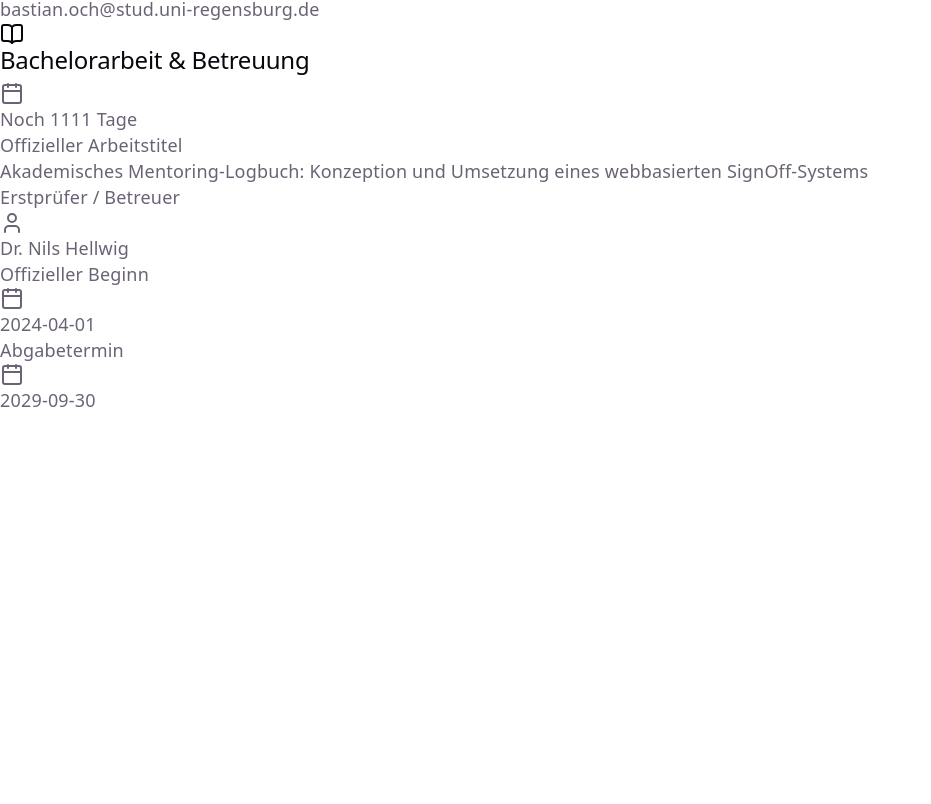
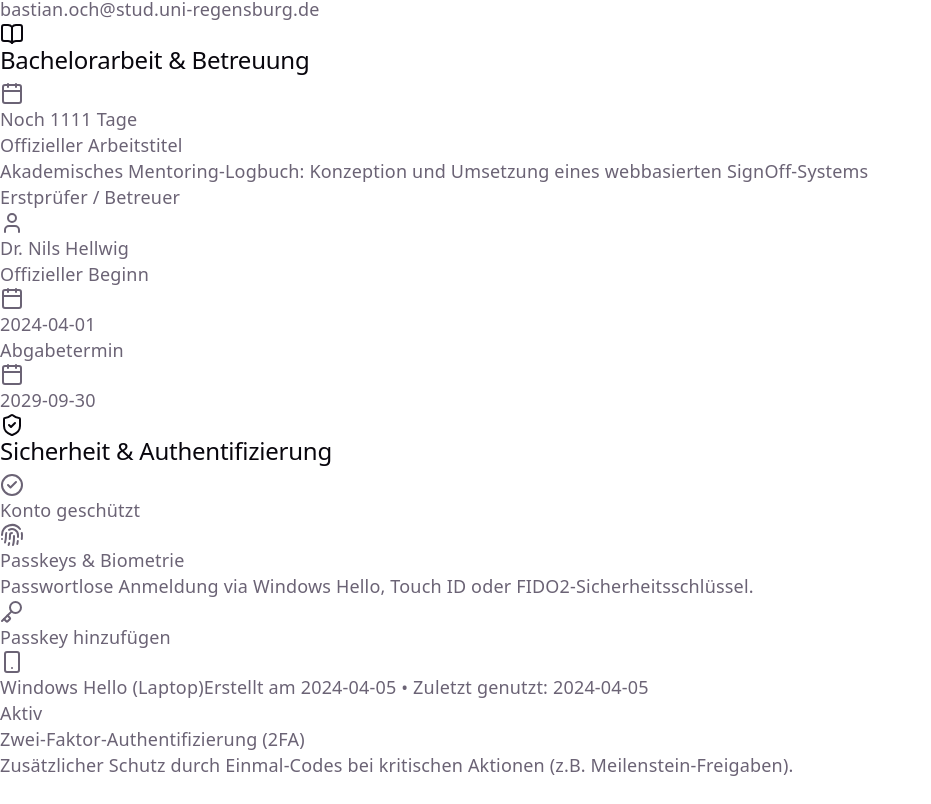
Before and after one commit to BastianOch/MME_SS26_Gruppe_F_SignOff, a React app in the folder frontend/: page /profil in a window 1280 px wide. Shown: the part 752-1556 px from the top of the page, without its empty margins (0-931 px from the left). Before the commit the page ends 1165 px from the top, so only its background shows below. Built offline with nearby package versions, Linux system fonts and the light colour scheme; the HTML template or start-up script is replaced by a standard one.

Commit message:
complete profile page with academic data, thesis tracking and passkey security

```diff
--- a/frontend/src/pages/ProfilePage.jsx
+++ b/frontend/src/pages/ProfilePage.jsx
@@ -152,6 +152,100 @@ function ProfilePage() {
           </div>
         </div>
       </div>
+      {/* Security & Passkey-Management */}
+      <div className="bg-white p-6 rounded-xl border border-gray-200 shadow-sm space-y-6">
+        <div className="flex items-center justify-between border-b border-gray-100 pb-3">
+          <h2 className="text-base font-semibold text-gray-900 flex items-center gap-2">
+            <ShieldCheck className="w-5 h-5 text-blue-600" />
+            <span>Sicherheit & Authentifizierung</span>
+          </h2>
+          <span className="inline-flex items-center gap-1.5 px-2.5 py-1 rounded-full text-xs font-semibold bg-green-50 text-green-700 border border-green-200">
+            <CheckCircle2 className="w-3.5 h-3.5" />
+            Konto geschützt
+          </span>
+        </div>
+
+        {/* Passkey-Section: (FIDO2 / WebAuthn) */}
+        {/* FIDO2 / WebAuthn Section: Lists registered biometric hardware keys (e.g. Windows Hello, Touch ID)
+    allowing for modern, passwordless authentication */}
+        <div>
+          <div className="flex items-center justify-between mb-3">
+            <div>
+              <h3 className="text-sm font-semibold text-gray-900 flex items-center gap-2">
+                <Fingerprint className="w-4 h-4 text-blue-600" />
+                <span>Passkeys & Biometrie</span>
+              </h3>
+              <p className="text-xs text-gray-500 mt-0.5">
+                Passwortlose Anmeldung via Windows Hello, Touch ID oder FIDO2-Sicherheitsschlüssel.
+              </p>
+            </div>
+
+            {/* Button: New Passkey */}
+            <button
+              type="button"
+              onClick={() => console.log('Neuen Passkey registrieren geklickt')}
+              className="inline-flex items-center gap-1.5 px-3 py-1.5 bg-blue-50 hover:bg-blue-100 text-blue-700 text-xs font-semibold rounded-lg transition-colors cursor-pointer"
+            >
+              <Key className="w-3.5 h-3.5" />
+              <span>Passkey hinzufügen</span>
+            </button>
+          </div>
+          {/* Registrated Passkeys */}
+          {/* Iterates over registered user passkeys, displaying device name, creation date and active status */}
+          <div className="space-y-2">
+            {profileData.passkeys.map((passkey) => (
+              <div
+                key={passkey.id}
+                className="p-3.5 bg-gray-50 rounded-lg border border-gray-100 flex items-center justify-between"
+              >
+                <div className="flex items-center gap-3">
+                  <div className="w-8 h-8 rounded-lg bg-blue-100 text-blue-600 flex items-center justify-center">
+                    <Smartphone className="w-4 h-4" />
+                  </div>
+                  <div>
+                    <span className="text-sm font-semibold text-gray-900 block">{passkey.name}</span>
+                    <span className="text-xs text-gray-500">
+                      Erstellt am {passkey.createdAt} • Zuletzt genutzt: {passkey.lastUsed}
+                    </span>
+                  </div>
+                </div>
+                <span className="text-xs font-medium text-green-700 bg-green-50 px-2 py-0.5 rounded border border-green-200">
+                  Aktiv
+                </span>
+              </div>
+            ))}
+          </div>
+        </div>
+
+        {/* 2FA Toggle-Switch Sektion */}
+        <div className="pt-4 border-t border-gray-100 flex items-center justify-between">
+          <div>
+            <h3 className="text-sm font-semibold text-gray-900">Zwei-Faktor-Authentifizierung (2FA)</h3>
+            <p className="text-xs text-gray-500 mt-0.5">
+              Zusätzlicher Schutz durch Einmal-Codes bei kritischen Aktionen (z.B. Meilenstein-Freigaben).
+            </p>
+          </div>
+          {/* Pure Tailwind CSS Toggle Switch:
+    - onClick toggles twoFactorEnabled boolean in profileData state
+    - Dynamic bg-blue-600 vs bg-gray-200 changes background color
+    - translate-x-5 smoothly glides the white indicator circle to the right with 200ms ease-in-out transition */}
+          {/* Interaktiver Toggle-Switch */}
+          <button
+            type="button"
+            onClick={() =>
+              setProfileData((prev) => ({ ...prev, twoFactorEnabled: !prev.twoFactorEnabled }))
+            }
+            className={`relative inline-flex h-6 w-11 shrink-0 cursor-pointer rounded-full border-2 border-transparent transition-colors duration-200 ease-in-out focus:outline-none ${profileData.twoFactorEnabled ? 'bg-blue-600' : 'bg-gray-200'
+              }`}
+          >
+            {/* Der weiße Schalter-Kreis */}
+            <span
+              className={`pointer-events-none inline-block h-5 w-5 transform rounded-full bg-white shadow-sm ring-0 transition duration-200 ease-in-out ${profileData.twoFactorEnabled ? 'translate-x-5' : 'translate-x-0'
+                }`}
+            />
+          </button>
+        </div>
+      </div>
     </main >
   )
 }
```
